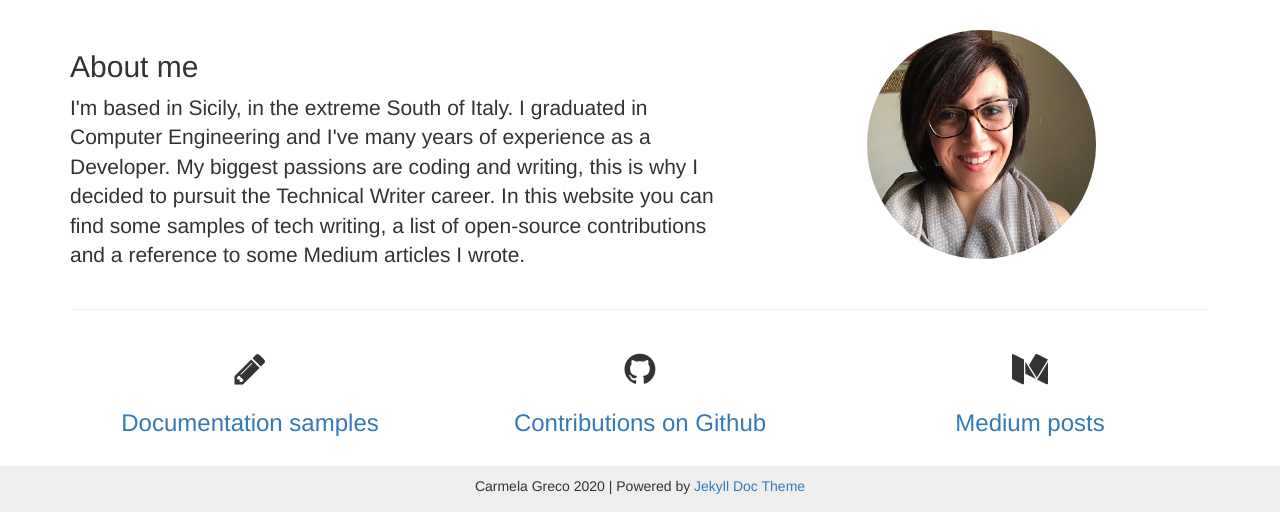
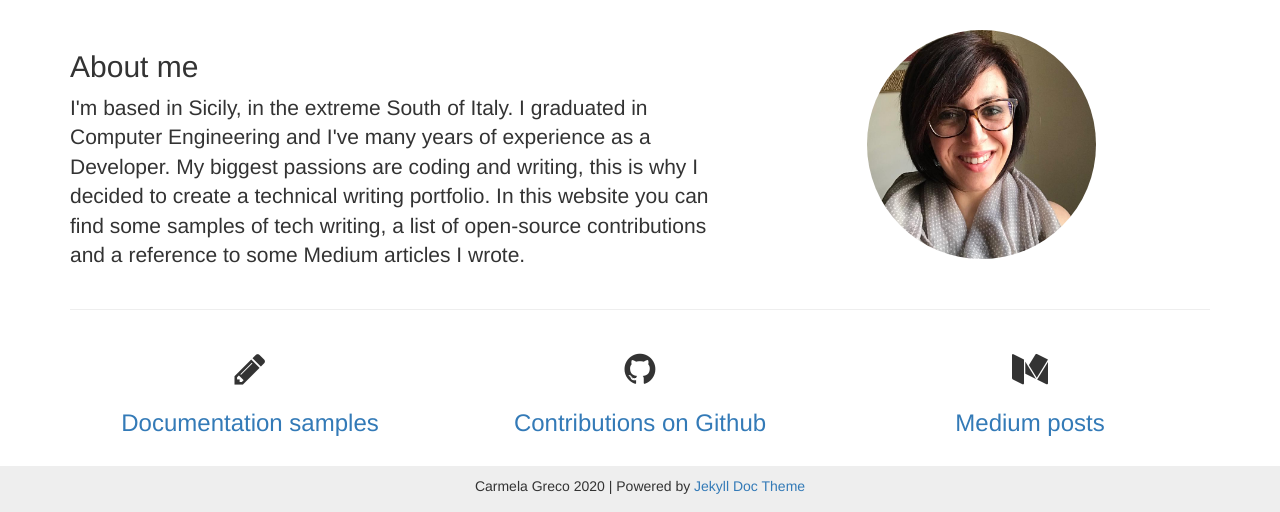
Before and after one commit to carmelag/carmelag.github.io, a Jekyll site: the page built from index.html, in a window 1280 px wide. Shown: the part 390-902 px from the top of the page. Built offline with Jekyll 4.4.1, drawn with Linux system fonts in a browser that asks for light colours; comment, search, counter and statistics services are not loaded.

Commit message:
Some changes to intro

```diff
--- a/index.html
+++ b/index.html
@@ -20,7 +20,7 @@ layout: default
         I'm based in Sicily, in the extreme South of Italy. I graduated in
         Computer Engineering and I've many years of experience as a Developer.
         My biggest passions are coding and writing, this is why I decided to
-        pursuit the Technical Writer career. In this website you can find some
+        create a technical writing portfolio. In this website you can find some
         samples of tech writing, a list of open-source contributions and a
         reference to some Medium articles I wrote.
       </p>
```
